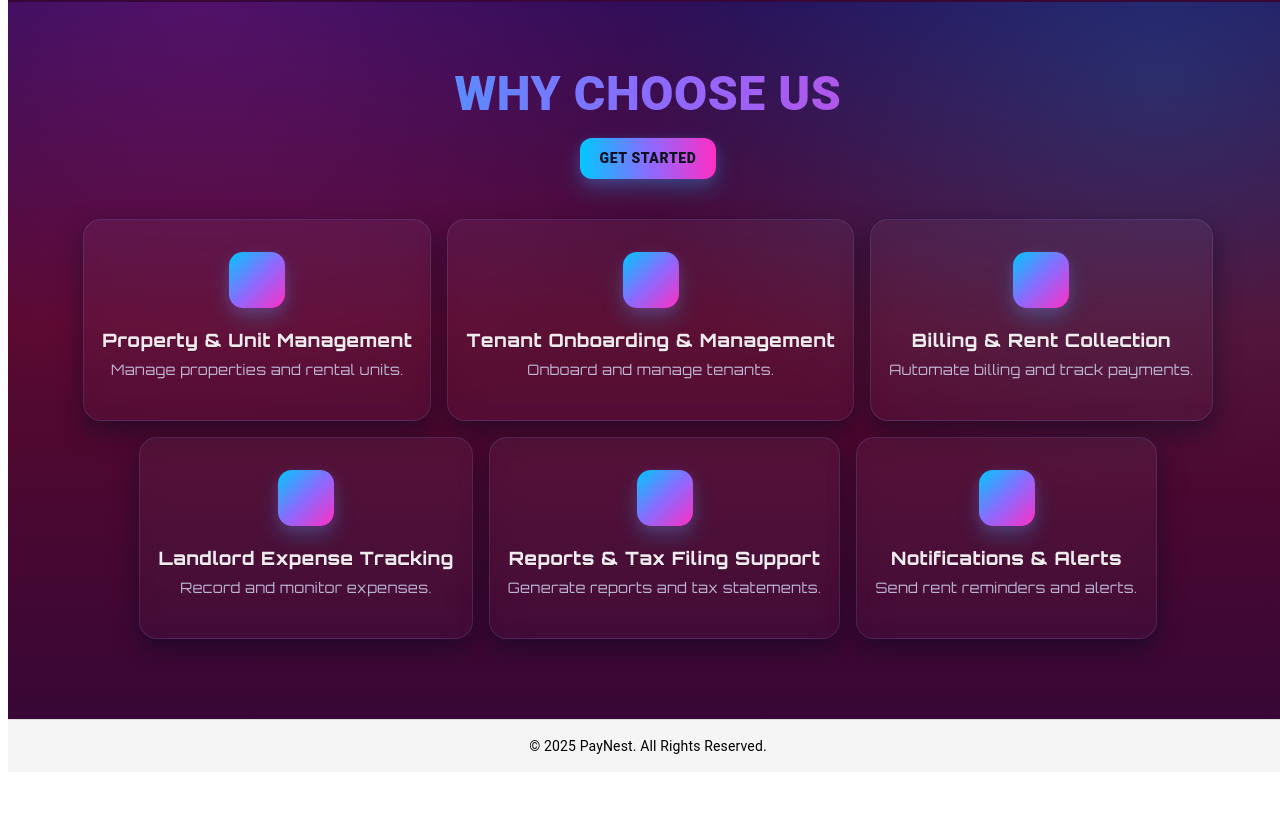
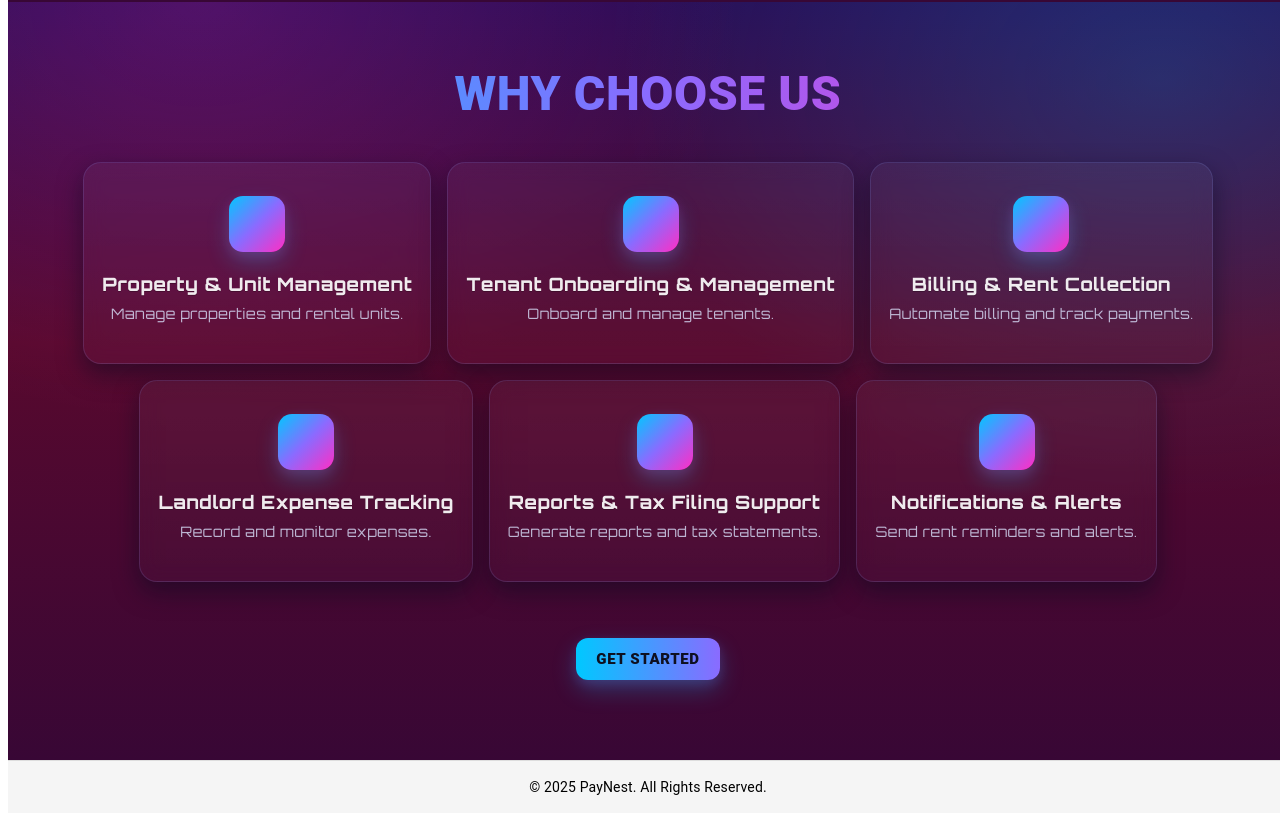
Before and after one commit to Clive-MM/NyumbaSmart, a React (Create React App) app in the folder frontend/: page / in a window 1280 px wide. Shown: the part 1920-2741 px from the top of the page. Before the commit the page ends 2700 px from the top, so only its background shows below. Built offline with nearby package versions, Linux system fonts and the light colour scheme; no server answers; some icons are missing.

Commit message:
Operation component

```diff
--- a/frontend/src/components/LandingPage/Operation.jsx
+++ b/frontend/src/components/LandingPage/Operation.jsx
@@ -29,8 +29,7 @@ const P = {
 
 /* Load Orbitron once */
 const fontLink = document.createElement("link");
-fontLink.href =
-  "https://fonts.googleapis.com/css2?family=Orbitron:wght@400;600;800&display=swap";
+fontLink.href = "https://fonts.googleapis.com/css2?family=Orbitron:wght@400;600;800&display=swap";
 fontLink.rel = "stylesheet";
 if (!document.head.querySelector(`link[href="${fontLink.href}"]`)) {
   document.head.appendChild(fontLink);
@@ -63,7 +62,10 @@ const GradientText = styled(Typography)(() => ({
   WebkitTextFillColor: "transparent",
 }));
 
-const GlowButton = styled(Button)(({ theme }) => ({
+/* ---- Animated CTA Button (glow + shake + ripple + entrance) ---- */
+const GlowButton = styled(motion(Button))(({ theme }) => ({
+  position: "relative",
+  overflow: "hidden", // for ripple
   marginTop: theme.spacing(2),
   padding: theme.spacing(1, 2.5),
   borderRadius: 12,
@@ -73,11 +75,58 @@ const GlowButton = styled(Button)(({ theme }) => ({
   background: `linear-gradient(90deg, ${P.cyan}, ${P.lilac}, ${P.magenta})`,
   color: "#0e1020",
   boxShadow: `0 10px 24px rgba(0,200,255,0.24), 0 4px 12px rgba(138,107,255,0.2)`,
-  "&:hover": {
-    transform: "translateY(-1px)",
-    background: `linear-gradient(90deg, ${P.cyan}, ${P.magenta})`,
+  backgroundSize: "200% 100%",
+  transition: "background-position .6s ease",
+  "&:hover": { backgroundPosition: "100% 0" },
+
+  // CSS ripple on click
+  "&::after": {
+    content: '""',
+    position: "absolute",
+    left: "50%",
+    top: "50%",
+    width: 0,
+    height: 0,
+    transform: "translate(-50%, -50%)",
+    borderRadius: "50%",
+    background:
+      "radial-gradient(circle, rgba(255,255,255,0.45) 0%, rgba(255,255,255,0.25) 40%, rgba(255,255,255,0) 70%)",
+    opacity: 0,
+    pointerEvents: "none",
+  },
+  "&:active::after": {
+    width: "220%",
+    height: "220%",
+    opacity: 0,
+    transition: "width .5s ease, height .5s ease, opacity .6s ease",
   },
 }));
+
+const buttonVariants = {
+  rest: { scale: 1, y: 0, filter: "drop-shadow(0 0 0 rgba(0,0,0,0))" },
+  hover: {
+    scale: 1.04,
+    y: [0, -1.5, 0, 1.5, 0], // subtle shake
+    boxShadow:
+      "0 0 18px rgba(0,200,255,.35), 0 0 34px rgba(255,46,196,.28)",
+    filter:
+      "drop-shadow(0 0 8px rgba(0,200,255,.35)) drop-shadow(0 0 14px rgba(255,46,196,.25))",
+    transition: {
+      duration: 0.9,
+      ease: "easeInOut",
+      repeat: Infinity,
+      repeatType: "mirror",
+    },
+  },
+  tap: { scale: 0.96 },
+  in: { opacity: 0, scale: 0.96, y: 6 },
+  inShow: {
+    opacity: 1,
+    scale: 1,
+    y: 0,
+    transition: { duration: 0.5, ease: "easeOut" },
+  },
+}; // <-- important semicolon
 
 /* Card (compact) */
 const ServiceCard = styled(Card)(({ theme }) => ({
@@ -139,7 +188,7 @@ const BodyText = styled(Typography)(({ theme }) => ({
   textAlign: "center",
 }));
 
-/* Motion variants */
+/* Motion variants for cards */
 const containerVariants = {
   hidden: { opacity: 0 },
   show: {
@@ -147,6 +196,7 @@ const containerVariants = {
     transition: { staggerChildren: 0.08, delayChildren: 0.1 },
   },
 };
+
 const cardVariants = {
   hidden: { opacity: 0, y: 18, scale: 0.985 },
   show: { opacity: 1, y: 0, scale: 1, transition: { duration: 0.32 } },
@@ -172,9 +222,6 @@ export default function Operation() {
           <GradientText variant="h3" component="h2">
             WHY CHOOSE US
           </GradientText>
-          <GlowButton size="medium" component={RouterLink} to="/register">
-            Get Started
-          </GlowButton>
         </TitleWrap>
 
         <motion.div
@@ -183,10 +230,9 @@ export default function Operation() {
           whileInView="show"
           viewport={{ once: true, amount: 0.25 }}
         >
-          {/* spacing trimmed to 2 for denser grid */}
           <Grid container spacing={2} justifyContent="center" alignItems="stretch">
             {SERVICES.map((item, idx) => (
-              // 1 col on mobile, 2 on tablet, **3 on desktop**
+              // 1 on mobile, 2 on tablet, **3 on desktop**
               <Grid key={idx} item xs={12} sm={6} md={4}>
                 <motion.div
                   variants={cardVariants}
@@ -215,6 +261,23 @@ export default function Operation() {
             ))}
           </Grid>
         </motion.div>
+
+        {/* Centered animated CTA below cards */}
+        <Box mt={5} textAlign="center">
+          <GlowButton
+            component={RouterLink}
+            to="/register"
+            size="large"
+            variants={buttonVariants}
+            initial="in"
+            whileInView="inShow"
+            viewport={{ once: true, amount: 0.4 }}
+            whileHover={!prefersReduced ? "hover" : "rest"}
+            whileTap="tap"
+          >
+            Get Started
+          </GlowButton>
+        </Box>
       </Container>
     </Section>
   );
```
